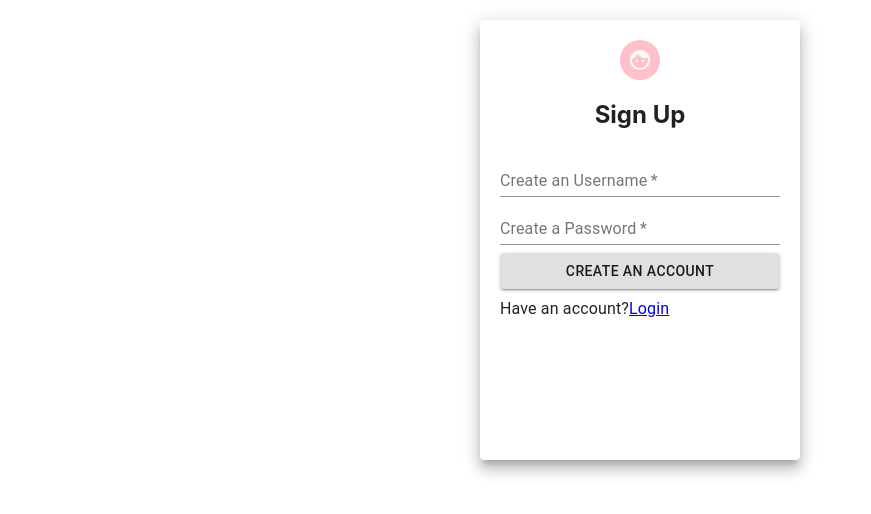
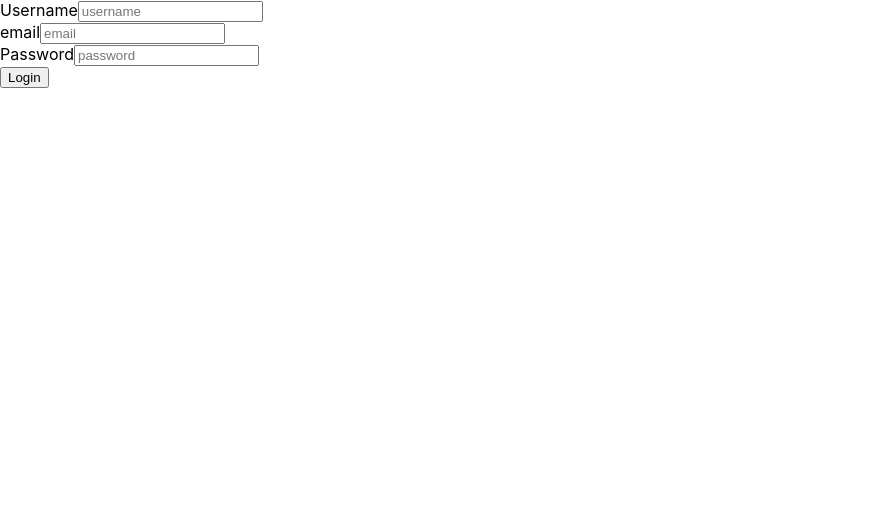
Before and after one commit to kimiakamrava/collage-app-frontend, a React (Create React App) app: page /Signup in a window 1280 px wide. Shown: the top 514 px of the page, without its empty margins (0-871 px from the left). Built offline with nearby package versions, Linux system fonts and the light colour scheme.

Commit message:
auth and try to delete from home

```diff
--- a/src/App.js
+++ b/src/App.js
@@ -13,7 +13,8 @@ import api from './api';
 class App extends Component {
   constructor(props){
     super(props);
-    this.state = {palettes: seedColors}
+    const savedPalettes = JSON.parse(window.localStorage.getItem("palettes"));
+    this.state = {palettes: savedPalettes || seedColors };
 
     this.savedPalette = this.savedPalette.bind(this);
     this.findPalette = this.findPalette.bind(this)
@@ -37,7 +38,10 @@ class App extends Component {
     localStorage.setItem('token', user.token);
 
     this.setState({ auth: currentUser });
+    console.log(user)
   };
+
+
 
   handleLogout = () => {
     localStorage.removeItem('token');
@@ -51,7 +55,13 @@ class App extends Component {
     });
   }
   savedPalette(newPalette){
-    this.setState({palettes: [...this.state.palettes, newPalette]});
+    this.setState(
+      {palettes: [...this.state.palettes, newPalette]},
+      this.syncLocalStorage
+      );
+  }
+  syncLocalStorage(){
+    window.localStorage.setItem("palettes", JSON.stringify(this.state.palettes));
   }
   render() {
     return (
@@ -63,7 +73,7 @@ class App extends Component {
               return <Login {...routerProps} handleLogin={this.handleLogin} />;
             }}
          />
-        <Route exact path="/Signup" render={() => <Signup/>}/>
+        <Route exact path="/Signup" render={(routerProps) => <Signup {...routerProps} handleLogin={this.handleLogin}/>}/>
         <Route exact path="/palette/new" render={(routeProps) => <CreatePalette savedPalette={this.savedPalette} palettes={this.state.palettes} {...routeProps}/>}/>
         <Route exact path="/palettes" render={routeProps => ( <PaletteAll palettes={this.state.palettes} {...routeProps} /> )}/>
         <Route exact path="/palette/:id"
--- a/src/HomePalette.js
+++ b/src/HomePalette.js
@@ -1,5 +1,6 @@
 import React from 'react';
 import { withStyles } from '@material-ui/styles';
+import DeleteIcon from "@material-ui/icons/Delete";
 
 const style = {
     root:{
@@ -9,9 +10,11 @@ const style = {
       padding:"0.5rem",
       position: "relative",
       overflow: "hidden",
-      "&:hover": {
-          cursor: "pointer"
+      "&:hover svg": {
+          opacity: 1,
+
         }
+
     },
     colors: {
       backgroundColor: "white",
@@ -41,7 +44,25 @@ const style = {
         position: "relative",
         marginBottom:"-2px",
         borderRadius:"hidden",
-    }
+    },
+
+    delete:{
+
+    },
+
+    deleteIcon: {
+      color: "gray",
+      width: "12px",
+      height: "12px",
+      position: "absolute",
+      right: "0px",
+      bottom:  "0px",
+      padding: "10px",
+      zIndex: 8,
+      opacity: 0,
+
+
+    },
 };
 
 function HomePalette(props) {
@@ -59,6 +80,9 @@ function HomePalette(props) {
         </div>
         <h5 className={classes.title}>{paletteName}
         </h5>
+        <div className={classes.delete}>
+          <DeleteIcon className={classes.deleteIcon}/>
+        </div>
         </div>
     );
 }
--- a/src/Palette.js
+++ b/src/Palette.js
@@ -3,6 +3,7 @@ import PaletteBox from "./PaletteBox";
 import Navbar from "./Navbar";
 import Footer from "./Footer";
 import "./Palette.css";
+import DeleteIcon from "@material-ui/icons/Delete";
 
 
 
@@ -34,6 +35,9 @@ import "./Palette.css";
                  isAllColors
                 />
                 {/*Navbar goes here*/}
+                <div>
+                    <DeleteIcon />
+                </div>
                 <div className="Palette-colors">{paletteBoxes}</div>
                 <Footer paletteName={paletteName}/>
              {/* footer eventually and profile picture*/}
--- a/src/Signup.js
+++ b/src/Signup.js
@@ -1,70 +1,80 @@
-import React from 'react';
-import { Grid, Paper, Avatar, TextField, Button, Typography} from '@material-ui/core';
-import FaceIcon from '@material-ui/icons/Face';
 
-// import FormControlLabel from '@material-ui/core/FormControlLabel';
-// import Checkbox from '@material-ui/core/Checkbox';
-import { Link } from 'react-router-dom'
+import React, { Component } from 'react';
+import api from './api'
 
-
-class SignUp extends React.Component {
-
-    state = {
-        username: '',
-        password: ''
+class Signup extends Component {
+    constructor() {
+        super();
+        this.state = {
+            error: false,
+            fields: {
+                username: '',
+                email: '',
+                password: '',
+            },
+        };
     }
 
-    signUpChange = (e) => {
-        console.log(e.target.name)
-        this.setState({
-            [e.target.name]: e.target.value
+    handleChange = (e) => {
+        const newFields = { ...this.state.fields, [e.target.name]: e.target.value };
+        this.setState({ fields: newFields });
+      };
+      handleSubmit = (e) => {
+        e.preventDefault();
+
+        api.auth.Signup(this.state.fields.username, this.state.fields.email, this.state.fields.password).then((res) => {
+          if (res.error) {
+            this.setState({ error: true });
+          } else {
+            this.props.handleLogin(res);
+            this.props.history.push('/palettes');
+          }
         })
-    }
+      };
+   render() {
+    const { fields } = this.state;
 
-
-    render() {
-    const paperStyle = {padding :20, height: '50vh', width:280, margin: "20px auto"}
-    const avatarStyle = {backgroundColor: 'pink'}
-    const buttonStyle = {margin: '8px 0'}
     return (
-    <form>
-        <Grid>
-        <Paper elevation={10} style={paperStyle}>
-            <Grid align="center">
-                <Avatar style={avatarStyle}><FaceIcon></FaceIcon></Avatar>
-                <h2>Sign Up</h2>
-
-            </Grid>
-            <TextField label="Create an Username" placeholder="Enter Username"  name="username" fullWidth required onChange={(e) => this.signUpChange(e)}/>
-
-            <TextField label="Create a Password" placeholder="Enter Password" type="password"  name="password" fullWidth required onChange={(e) => this.signUpChange(e)}/>
-
-                    <Button  type="submit" value="submit" background-color="white" fullWidth variant="contained" style={buttonStyle} onClick={(e) => this.props.handleSignUp(e, this.state)}>Create an Account</Button>
-                    <Typography> Have an account?
-                    <Link to="/login">
-                        Login
-                    </Link>
-                    </Typography>
-                    {/* <Typography>
-                    <Link href="#" >
-                        Forgot Password?
-                    </Link>
-                    </Typography>
-                    <Typography> Do you have an account?
-                    <Link to="/asdfas" >
-                        Sign Up
-                    </Link>
-                    </Typography> */}
-                    {/* for the links above, consult https://material-ui.com/guides/composition/#link when you have time. */}
-
-        </Paper>
-    </Grid>
-    </form>
-
-
-  )
-    }
-
+      <div>
+        {this.state.error ? <h1>Try Again</h1> : null}
+        <div className="ui form">
+          <form onSubmit={this.handleSubmit}>
+            <div className="ui field">
+              <label>Username</label>
+              <input
+                name="username"
+                placeholder="username"
+                value={fields.username}
+                onChange={this.handleChange}
+              />
+            </div>
+            <div className="ui field">
+              <label>email</label>
+              <input
+                name="email"
+                placeholder="email"
+                value={fields.email}
+                onChange={this.handleChange}
+              />
+            </div>
+            <div className="ui field">
+              <label>Password</label>
+              <input
+                name="password"
+                type="password"
+                placeholder="password"
+                value={fields.password}
+                onChange={this.handleChange}
+              />
+            </div>
+            <button type="submit" className="ui basic green button">
+              Login
+            </button>
+          </form>
+        </div>
+      </div>
+    );
+  }
 }
 
-export default SignUp;
+export default Signup;
--- a/src/api.js
+++ b/src/api.js
@@ -6,6 +6,12 @@ const headers = {
   'Content-Type': 'application/json',
   Accept: 'application/json',
   Authorization: token
+};
+
+const loginHeaders = {
+  'Content-Type': 'application/json',
+  'Accept': 'application/json',
+
 };
 
 const getPalettes = () => {
@@ -17,22 +23,34 @@ const getPalettes = () => {
 const login = (username, password) => {
   return fetch(`${API_ROOT}/auth/`, {
     method: 'POST',
-    headers: headers,
+    headers: loginHeaders,
     body: JSON.stringify({ username, password })
   }).then(res => res.json());
 };
 
+const Signup = (username, email, password) => {
+  return fetch(`${API_ROOT}/users/`, {
+    method: 'POST',
+    headers: headers,
+    body: JSON.stringify({ username, email, password })
+  }).then(res => res.json());
+};
+
 const getCurrentUser = () => {
+  console.log("CurrentUser",headers)
   return fetch(`${API_ROOT}/current_user`, {
     headers: headers
   }).then(res => res.json());
 };
 
+
 export default {
   auth: {
+    Signup: Signup,
     login: login,
     getCurrentUser: getCurrentUser
   },
+
   palettes: {
     getPalettes
   }
```
